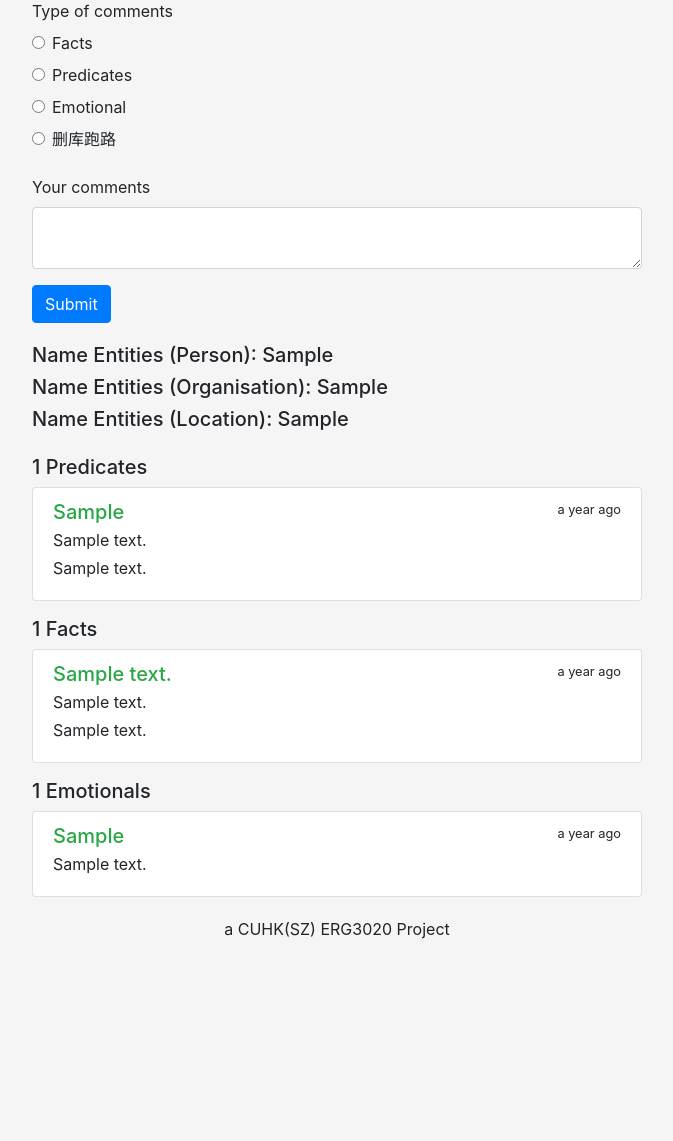
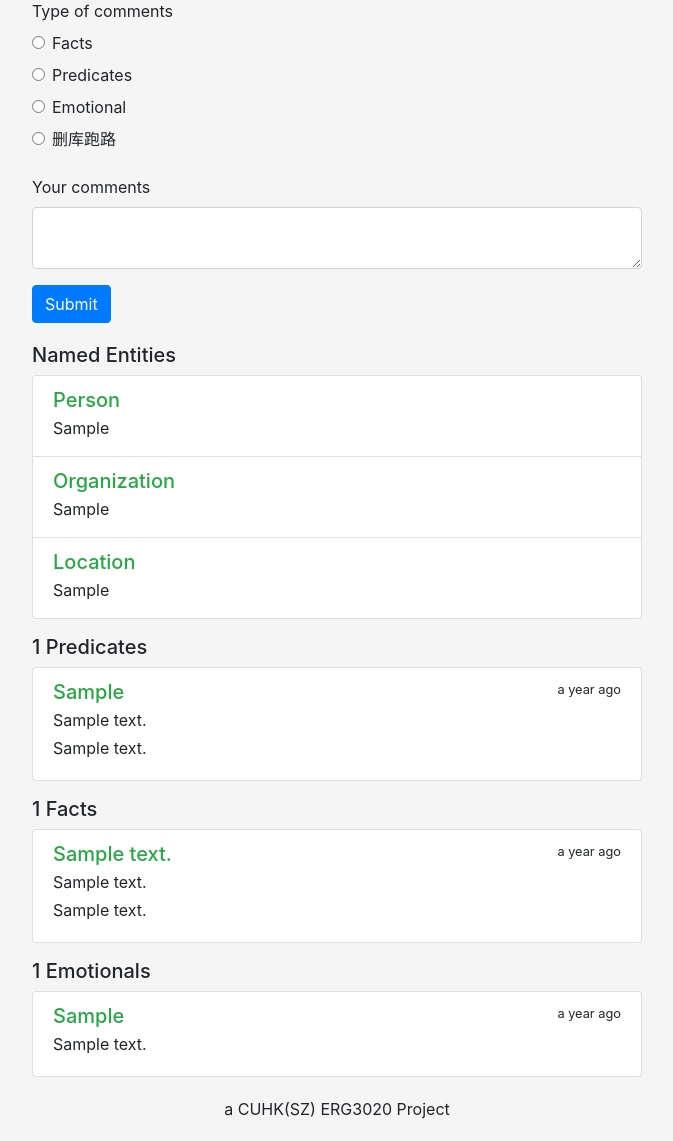
Before and after one commit to BlueRainLi/ERG3020-Project, a Flask app: template sayhello/templates/index.html in a window 1280 px wide. Shown: the part 241-1382 px from the top of the page, without its empty margins (303-976 px from the left). Before the commit the page ends 1180 px from the top, so only its background shows below. Run offline with Flask 2, Linux system fonts and the light colour scheme; the template is opened without the code that fills it: values that come from a table or form of the project are taken from there, most other values are stand-ins (such as "Sample title", 1, 10 or a date in 2020); parts of the project's set-up code (start-up, migrations or seed data) failed here and were passed over; some libraries are stand-ins or nearby versions.

Commit message:
display:uni

```diff
--- a/sayhello/templates/index.html
+++ b/sayhello/templates/index.html
@@ -7,18 +7,29 @@
         {{ render_form(fact_form, action=request.full_path) }}
     </div>
 
+    <h5>Named Entities</h5>
     <div class="list-group">
-    <h5>
-        Name Entities (Person): {{ nen_per}}
-    </h5>
-    <h5>
-        Name Entities (Organisation): {{ nen_org}}
-    </h5>
-    <h5>
-        Name Entities (Location): {{ nen_loc}}
-    </h5>
+            <a class="list-group-item list-group-item-action flex-column">
+                <div class="d-flex w-100 justify-content-between">
+                    <h5 class="mb-1 text-success">Person</h5>
+                </div>
+                <p class="mb-1">{{ nen_per }}</p>
+            </a>
+        <a class="list-group-item list-group-item-action flex-column">
+                <div class="d-flex w-100 justify-content-between">
+                    <h5 class="mb-1 text-success">Organization</h5>
+                </div>
+                <p class="mb-1">{{ nen_org }}</p>
+            </a>
+        <a class="list-group-item list-group-item-action flex-column">
+                <div class="d-flex w-100 justify-content-between">
+                    <h5 class="mb-1 text-success">Location</h5>
+                </div>
+                <p class="mb-1">{{ nen_loc }}</p>
+            </a>
+
+
     </div>
-
     <p></p>
 
     <!-- This is Predicates Rank 1 -->
--- a/sayhello/views.py
+++ b/sayhello/views.py
@@ -52,7 +52,7 @@ def index():
                     for i in range(len(query_result[3])):
                         utils.commonDB.add(query_result[3][i], query_result[4][i])
                         print(query_result[3][i], query_result[4][i])
-                    utils.commonDB.commit()
+                    utils.commonDB.commit() # Commit your comments
                 else:
                     entity = None
                     c_type = "Emotional"
@@ -79,7 +79,7 @@ def index():
         elif i.c_type == "Emotional":
             emotionals.append(i)
 
-    # for i in
+
     entity_dict = utils.commonDB.fetch()
     nen_per = ','.join(entity_dict['PER'])
     nen_loc = ','.join(entity_dict['LOC'])
```
Also changed, not shown: data.db, 1 other file.
